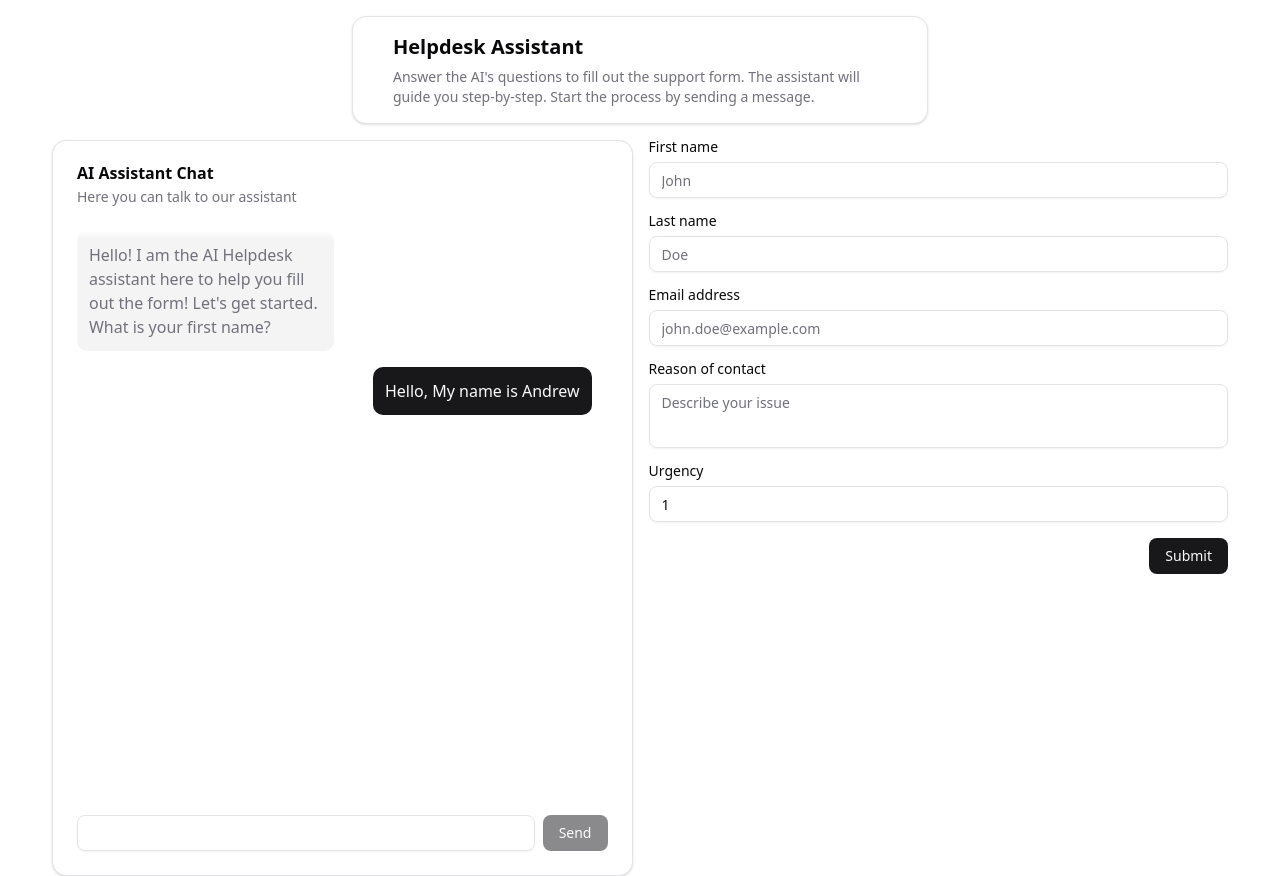
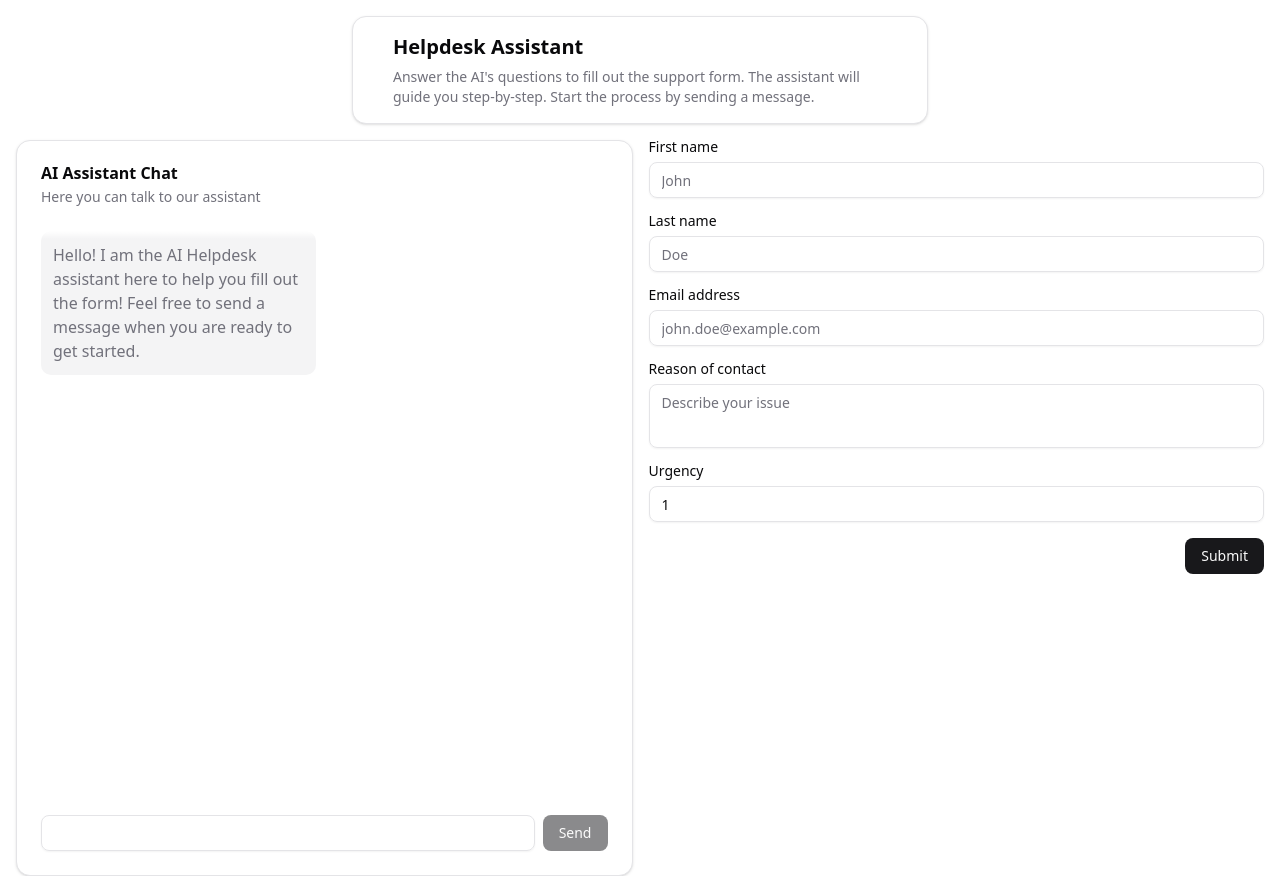
Before and after one commit to YouRekt/ai-helpdesk-assistant, a React (Vite) app in the folder frontend/: page / in a window 1280 px wide. Built offline with nearby package versions, Linux system fonts and the light colour scheme.

Commit message:
feat: add a zustand store to manage the state of the chat component

```diff
--- a/frontend/package.json
+++ b/frontend/package.json
@@ -26,7 +26,8 @@
 		"tailwind-merge": "^3.2.0",
 		"tailwindcss": "^4.1.5",
 		"vite-tsconfig-paths": "^5.1.4",
-		"zod": "^3.24.4"
+		"zod": "^3.24.4",
+		"zustand": "^5.0.4"
 	},
 	"devDependencies": {
 		"@eslint/js": "^9.25.0",
--- a/frontend/src/App.tsx
+++ b/frontend/src/App.tsx
@@ -1,34 +1,56 @@
 import Chat from "@/components/chat";
 import HelpdeskForm from "@/components/helpdesk-form";
 import InfoCard from "@/components/info-card";
-import { useState } from "react";
-import { type Message } from "@shared/schemas/message";
-
-const initialMessages: Message[] = [
-	{
-		role: "model",
-		text: "Hello! I am the AI Helpdesk assistant here to help you fill out the form! Let's get started. What is your first name?",
-	},
-	{
-		role: "user",
-		text: "Hello, My name is Andrew",
-	},
-];
+import { useStore } from "@/hooks/use-store";
 
 function App() {
-	const [messages, setMessages] = useState<Message[]>(initialMessages);
-	const [input, setInput] = useState("");
-	const [isLoading, setLoading] = useState(false);
+	const messages = useStore((state) => state.messages);
+	const input = useStore((state) => state.input);
+	const setInput = useStore((state) => state.setInput);
+	const isLoading = useStore((state) => state.isLoading);
+	const setLoading = useStore((state) => state.setLoading);
+	const addUserMessage = useStore((state) => state.addUserMessage);
+	const initializeModelResponse = useStore(
+		(state) => state.initializeModelResponse
+	);
+	const addModelMessageChunk = useStore(
+		(state) => state.addModelMessageChunk
+	);
 
 	const sendMessage = async () => {
+		const trimmedInput = input.trim();
+		if (!trimmedInput) return;
+		addUserMessage(trimmedInput);
+
+		setInput("");
 		setLoading(true);
-		setMessages((prev) => [...prev, { role: "user", text: input }]);
-		setInput("");
-		await new Promise((resolve) => setTimeout(resolve, 250));
-		setMessages((prev) => [
-			...prev,
-			{ role: "model", text: input.split("").reverse().join("") },
-		]);
+
+		const currentHistory = useStore.getState().history;
+
+		const res = await fetch("/api/chat", {
+			method: "POST",
+			headers: { "Content-Type": "application/json" },
+			body: JSON.stringify({
+				message: { text: trimmedInput },
+				history: currentHistory,
+			}),
+		});
+
+		if (!res.body) {
+			setLoading(false);
+			return;
+		}
+
+		initializeModelResponse();
+
+		const reader = res.body.getReader();
+		const decoder = new TextDecoder();
+
+		while (true) {
+			const { done, value } = await reader.read();
+			if (done) break;
+			addModelMessageChunk(decoder.decode(value, { stream: true }));
+		}
 
 		setLoading(false);
 	};
--- /dev/null
+++ b/frontend/src/hooks/use-store.ts
@@ -0,0 +1,97 @@
+import { create } from "zustand";
+import { type History } from "@shared/schemas/history";
+import { type Message } from "@shared/schemas/message";
+
+type ChatState = {
+	history: History;
+	messages: Message[];
+	input: string;
+	setInput: (value: string) => void;
+	isLoading: boolean;
+	setLoading: (value: boolean) => void;
+	addUserMessage: (text: string) => void;
+	initializeModelResponse: () => void;
+	addModelMessageChunk: (chunk: string) => void;
+};
+
+const initialMessages: Message[] = [
+	{
+		role: "model",
+		text: "Hello! I am the AI Helpdesk assistant here to help you fill out the form! Feel free to send a message when you are ready to get started.",
+	},
+];
+
+const initialHistory: History = [
+	{
+		role: "user",
+		parts: [],
+	},
+	{
+		role: "model",
+		parts: [
+			{
+				text: "Hello! I am the AI Helpdesk assistant here to help you fill out the form! Feel free to send a message when you are ready to get started.",
+			},
+		],
+	},
+];
+
+export const useStore = create<ChatState>((set) => ({
+	messages: initialMessages,
+	history: initialHistory,
+	input: "",
+	setInput: (value) => set({ input: value }),
+	isLoading: false,
+	setLoading: (value) => set({ isLoading: value }),
+
+	addUserMessage: (text) => {
+		const newUserMessage: Message = { role: "user", text };
+		set((state) => ({
+			messages: [...state.messages, newUserMessage],
+			history: state.history.map((entry, index) => {
+				if (index === 0) {
+					return { ...entry, parts: [...entry.parts, { text }] };
+				}
+				return entry;
+			}),
+		}));
+	},
+	initializeModelResponse: () =>
+		set((state) => ({
+			messages: [...state.messages, { role: "model", text: "" }],
+			history: state.history.map((entry, index) => {
+				if (index === 1) {
+					return { ...entry, parts: [...entry.parts, { text: "" }] };
+				}
+				return entry;
+			}),
+		})),
+	addModelMessageChunk: (chunk) => {
+		set((state) => {
+			const newMessages = [...state.messages];
+			if (
+				newMessages.length > 0 &&
+				newMessages[newMessages.length - 1].role === "model"
+			) {
+				newMessages[newMessages.length - 1].text += chunk;
+			}
+
+			const newHistory = state.history.map((entry, index) => {
+				if (index === 1) {
+					const newParts = [...entry.parts];
+					if (newParts.length > 0) {
+						newParts[newParts.length - 1].text += chunk;
+					}
+
+					return { ...entry, parts: newParts };
+				}
+				return entry;
+			});
+
+			return {
+				messages: newMessages,
+				history: newHistory,
+			};
+		});
+	},
+}));
--- a/frontend/vite.config.ts
+++ b/frontend/vite.config.ts
@@ -6,4 +6,12 @@ import tsconfigPaths from "vite-tsconfig-paths";
 // https://vite.dev/config/
 export default defineConfig({
 	plugins: [tsconfigPaths(), react(), tailwindcss()],
+	server: {
+		proxy: {
+			"/api": {
+				target: "http://localhost:3000",
+				changeOrigin: true,
+			},
+		},
+	},
 });
```
Also changed, not shown: 1 other file (tests, documents, lock files or other folders).
